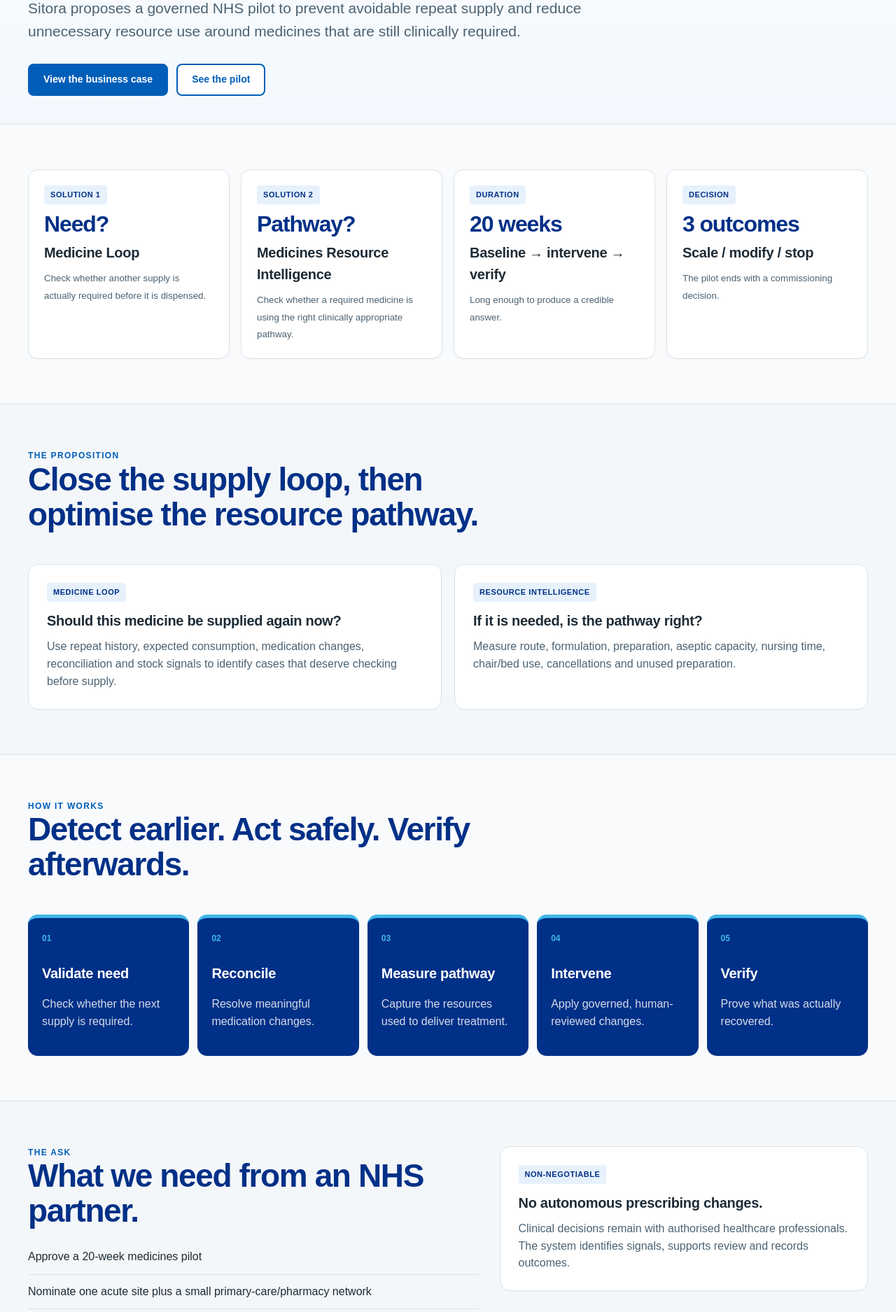
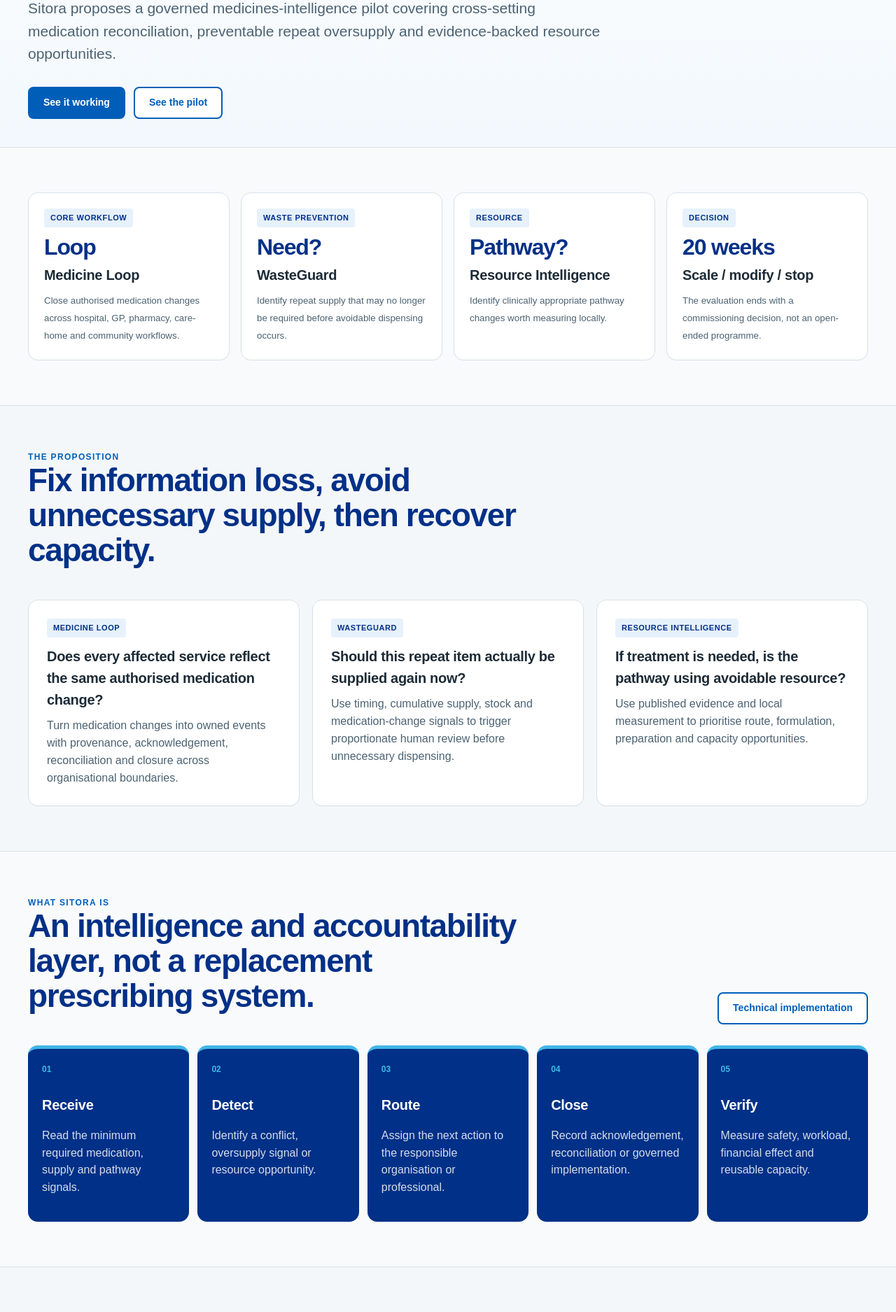
Before and after one commit to Nylon1/NHS, a Next.js app: page /commissioner-summary in a window 1280 px wide. Shown: the part 440-2315 px from the top of the page at 70% size. Built offline with nearby package versions, Linux system fonts and the light colour scheme.

Commit message:
Align commissioner summary with three-product medicines model

```diff
--- a/app/commissioner-summary/page.tsx
+++ b/app/commissioner-summary/page.tsx
@@ -6,59 +6,49 @@
       <section className="page-head">
         <div className="shell">
           <div className="eyebrow">Commissioner summary</div>
-          <h1>One medicines pilot. Two linked solutions. One decision at week 20.</h1>
-          <p className="lede">Sitora proposes a governed NHS pilot to prevent avoidable repeat supply and reduce unnecessary resource use around medicines that are still clinically required.</p>
+          <h1>Three medicines problems. One controlled evaluation. One decision at week 20.</h1>
+          <p className="lede">Sitora proposes a governed medicines-intelligence pilot covering cross-setting medication reconciliation, preventable repeat oversupply and evidence-backed resource opportunities.</p>
           <div className="hero-actions">
-            <Link className="button primary" href="/business-case">View the business case</Link>
+            <Link className="button primary" href="/demo">See it working</Link>
             <Link className="button secondary" href="/pilot">See the pilot</Link>
           </div>
         </div>
       </section>
 
       <section className="section"><div className="shell metric-grid">
-        <div className="metric"><span className="badge">Solution 1</span><strong>Need?</strong><h3>Medicine Loop</h3><small>Check whether another supply is actually required before it is dispensed.</small></div>
-        <div className="metric"><span className="badge">Solution 2</span><strong>Pathway?</strong><h3>Medicines Resource Intelligence</h3><small>Check whether a required medicine is using the right clinically appropriate pathway.</small></div>
-        <div className="metric"><span className="badge">Duration</span><strong>20 weeks</strong><h3>Baseline → intervene → verify</h3><small>Long enough to produce a credible answer.</small></div>
-        <div className="metric"><span className="badge">Decision</span><strong>3 outcomes</strong><h3>Scale / modify / stop</h3><small>The pilot ends with a commissioning decision.</small></div>
+        <div className="metric"><span className="badge">Core workflow</span><strong>Loop</strong><h3>Medicine Loop</h3><small>Close authorised medication changes across hospital, GP, pharmacy, care-home and community workflows.</small></div>
+        <div className="metric"><span className="badge">Waste prevention</span><strong>Need?</strong><h3>WasteGuard</h3><small>Identify repeat supply that may no longer be required before avoidable dispensing occurs.</small></div>
+        <div className="metric"><span className="badge">Resource</span><strong>Pathway?</strong><h3>Resource Intelligence</h3><small>Identify clinically appropriate pathway changes worth measuring locally.</small></div>
+        <div className="metric"><span className="badge">Decision</span><strong>20 weeks</strong><h3>Scale / modify / stop</h3><small>The evaluation ends with a commissioning decision, not an open-ended programme.</small></div>
       </div></section>
 
       <section className="section"><div className="shell">
-        <div className="section-head"><div><div className="eyebrow">The proposition</div><h2>Close the supply loop, then optimise the resource pathway.</h2></div></div>
-        <div className="card-grid">
-          <article className="card"><span className="badge">Medicine Loop</span><h3 style={{marginTop:12}}>Should this medicine be supplied again now?</h3><p>Use repeat history, expected consumption, medication changes, reconciliation and stock signals to identify cases that deserve checking before supply.</p></article>
-          <article className="card"><span className="badge">Resource Intelligence</span><h3 style={{marginTop:12}}>If it is needed, is the pathway right?</h3><p>Measure route, formulation, preparation, aseptic capacity, nursing time, chair/bed use, cancellations and unused preparation.</p></article>
+        <div className="section-head"><div><div className="eyebrow">The proposition</div><h2>Fix information loss, avoid unnecessary supply, then recover capacity.</h2></div></div>
+        <div className="demo-home-grid">
+          <article className="card"><span className="badge">Medicine Loop</span><h3 style={{marginTop:12}}>Does every affected service reflect the same authorised medication change?</h3><p>Turn medication changes into owned events with provenance, acknowledgement, reconciliation and closure across organisational boundaries.</p></article>
+          <article className="card"><span className="badge">WasteGuard</span><h3 style={{marginTop:12}}>Should this repeat item actually be supplied again now?</h3><p>Use timing, cumulative supply, stock and medication-change signals to trigger proportionate human review before unnecessary dispensing.</p></article>
+          <article className="card"><span className="badge">Resource Intelligence</span><h3 style={{marginTop:12}}>If treatment is needed, is the pathway using avoidable resource?</h3><p>Use published evidence and local measurement to prioritise route, formulation, preparation and capacity opportunities.</p></article>
         </div>
       </div></section>
 
       <section className="section"><div className="shell">
-        <div className="section-head"><div><div className="eyebrow">How it works</div><h2>Detect earlier. Act safely. Verify afterwards.</h2></div></div>
+        <div className="section-head"><div><div className="eyebrow">What Sitora is</div><h2>An intelligence and accountability layer, not a replacement prescribing system.</h2></div><Link className="button secondary" href="/technical-implementation">Technical implementation</Link></div>
         <div className="process">
-          {[["01","Validate need","Check whether the next supply is required."],["02","Reconcile","Resolve meaningful medication changes."],["03","Measure pathway","Capture the resources used to deliver treatment."],["04","Intervene","Apply governed, human-reviewed changes."],["05","Verify","Prove what was actually recovered."]].map(([n,t,b]) => <div className="process-step" key={t}><span>{n}</span><h3>{t}</h3><p>{b}</p></div>)}
+          {[["01","Receive","Read the minimum required medication, supply and pathway signals."],["02","Detect","Identify a conflict, oversupply signal or resource opportunity."],["03","Route","Assign the next action to the responsible organisation or professional."],["04","Close","Record acknowledgement, reconciliation or governed implementation."],["05","Verify","Measure safety, workload, financial effect and reusable capacity."]].map(([n,t,b]) => <div className="process-step" key={t}><span>{n}</span><h3>{t}</h3><p>{b}</p></div>)}
         </div>
       </div></section>
 
       <section className="section"><div className="shell two-col">
-        <div>
-          <div className="eyebrow">The ask</div><h2>What we need from an NHS partner.</h2>
-          <ul className="list-clean"><li>Approve a 20-week medicines pilot</li><li>Nominate one acute site plus a small primary-care/pharmacy network</li><li>Nominate executive, clinical, pharmacy, digital/IG, finance and evaluation leads</li><li>Permit access to the minimum agreed datasets</li><li>Approve the governed intervention protocol</li><li>Agree benefit definitions before intervention begins</li></ul>
-        </div>
-        <div className="card"><span className="badge">Non-negotiable</span><h3 style={{marginTop:12}}>No autonomous prescribing changes.</h3><p>Clinical decisions remain with authorised healthcare professionals. The system identifies signals, supports review and records outcomes.</p></div>
+        <div><div className="eyebrow">The ask</div><h2>What we need from an NHS partner.</h2><ul className="list-clean"><li>Approve a 20-week discovery and controlled pilot</li><li>Nominate one acute provider plus a limited primary-care, pharmacy and care-setting cohort</li><li>Nominate executive, clinical, pharmacy, digital/IG, finance and evaluation leads</li><li>Permit access to the minimum agreed datasets and workflow interfaces</li><li>Approve clinical-safety and intervention protocols before live action</li><li>Agree benefit definitions and balancing measures before baseline begins</li></ul></div>
+        <div className="card"><span className="badge">Safety boundary</span><h3 style={{marginTop:12}}>No silent overwrite. No autonomous prescribing change.</h3><p>Conflicting medication states remain visible until an accountable professional reconciles them. Clinically significant changes remain under authorised professional control.</p></div>
       </div></section>
 
       <section className="section"><div className="shell">
-        <div className="section-head"><div><div className="eyebrow">Success rule</div><h2>Recovery has to be demonstrated, not assumed.</h2></div></div>
-        <div className="metric-grid">
-          <div className="metric"><span className="badge">Cash</span><strong>£</strong><h3>Cash-releasing</h3><small>Finance-validated expenditure genuinely removed.</small></div>
-          <div className="metric"><span className="badge">Avoidance</span><strong>£</strong><h3>Cost avoidance</h3><small>Future or unnecessary expenditure prevented.</small></div>
-          <div className="metric"><span className="badge">Capacity</span><strong>Hours</strong><h3>Productivity release</h3><small>Time or capacity demonstrably available for other activity.</small></div>
-          <div className="metric"><span className="badge">Safety</span><strong>0 harm</strong><h3>No deterioration</h3><small>Benefits only count alongside agreed safety safeguards.</small></div>
-        </div>
+        <div className="section-head"><div><div className="eyebrow">Success rule</div><h2>Recovery has to be demonstrated, not inferred.</h2></div></div>
+        <div className="metric-grid"><div className="metric"><span className="badge">Safety</span><strong>Clinical</strong><h3>No unacceptable harm</h3><small>Medication discrepancies, missed doses and adverse effects monitored.</small></div><div className="metric"><span className="badge">Workload</span><strong>Net</strong><h3>No hidden burden</h3><small>New pharmacist, GP and nursing work is counted.</small></div><div className="metric"><span className="badge">Capacity</span><strong>Hours</strong><h3>Reusable release</h3><small>Time only counts when it is demonstrably available for other activity.</small></div><div className="metric"><span className="badge">Money</span><strong>£</strong><h3>Finance validated</h3><small>Cash release and cost avoidance remain separate.</small></div></div>
       </div></section>
 
-      <section className="section"><div className="shell two-col">
-        <div><div className="eyebrow">Week 20</div><h2>Three legitimate outcomes.</h2><ul className="list-clean"><li><strong>Scale:</strong> safe, positive net benefit, manageable workload and reproducible data.</li><li><strong>Modify:</strong> value exists but workflow, targeting or data quality needs redesign.</li><li><strong>Stop:</strong> the opportunity is too small, net benefit is negative, or operational/safety burden is unacceptable.</li></ul></div>
-        <div className="card"><span className="badge">Next step</span><h3 style={{marginTop:12}}>Review the detailed business case</h3><p>The full case covers workstreams, governance, staffing, evaluation and decision thresholds.</p><div className="hero-actions"><Link className="button primary" href="/business-case">Open business case</Link><Link className="button secondary" href="/faq">Read FAQ</Link></div></div>
-      </div></section>
+      <section className="section pilot-funnel"><div className="shell two-col"><div><div className="eyebrow">Week 20</div><h2>Three legitimate outcomes: scale, modify or stop.</h2><p className="lede">The proposal is intentionally falsifiable. If the opportunity is too small, unsafe or creates more work than it removes, the correct answer is to stop.</p></div><div className="pilot-funnel-actions"><Link className="button primary" href="/pilot">Open pilot design</Link><Link className="button secondary" href="/business-case">Read business case</Link><Link className="button secondary" href="/technical-implementation">Technical implementation</Link></div></div></section>
     </>
   );
 }
```
